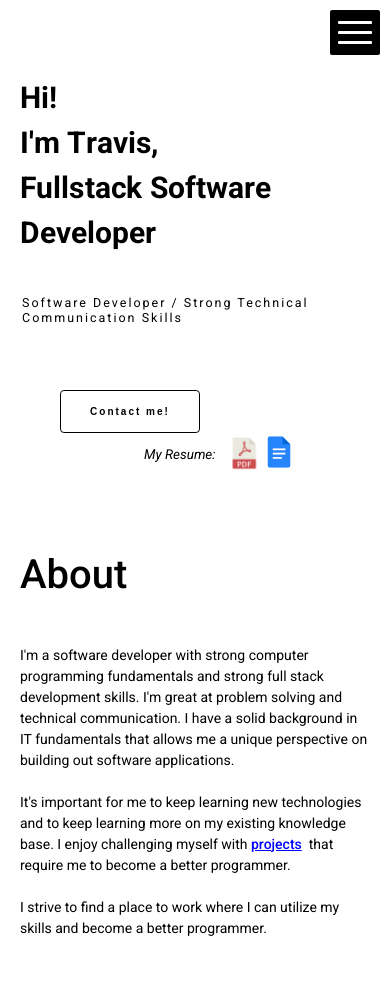
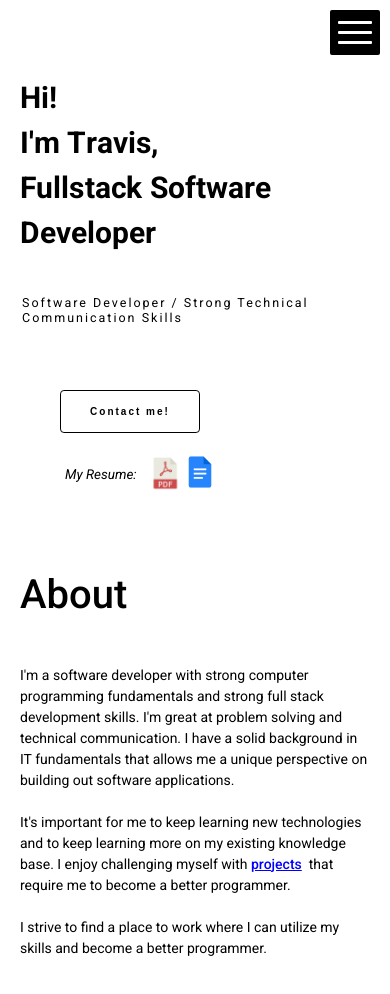
Before and after one commit to seattletravis/portfolio, a React (Create React App) app: page /#/ in a window 390 px wide. Shown: the top 994 px of the page. Built offline with nearby package versions, Linux system fonts and the light colour scheme.

Commit message:
style tiny breakpopint

```diff
--- a/src/1-About/about.css
+++ b/src/1-About/about.css
@@ -596,11 +596,12 @@
 		width: 125px; */
 	}
 	.about-left-button-box {
-		display: flex;
+		display: inline-block;
 		flex-direction: column;
 		align-items: left;
 	}
 	.about-resume-box {
+		margin-top: 2rem;
 		width: 100%;
 	}
 	.about-resume-title {
```
